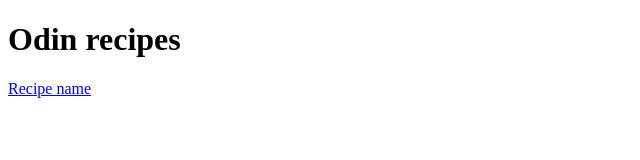
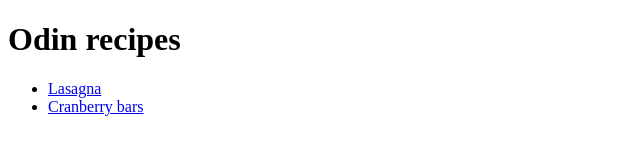
Before and after one commit to adrasti/odin-recipes, a plain HTML site: page index.html in a window 1280 px wide. Shown: the whole page, without its empty margins (0-640 px from the left). Drawn offline with Linux system fonts and the light colour scheme.

Commit message:
Edit index.html and ./recipes/chicken.html

```diff
--- a/index.html
+++ b/index.html
@@ -8,6 +8,9 @@
 </head>
 <body>
     <h1>Odin recipes</h1>
-    <a href = "./recipes/lasagna.html">Recipe name</a>
+    <ul>
+        <li><a href = "./recipes/lasagna.html">Lasagna</a></li>
+        <li><a href = "./recipes/dessert.html">Cranberry bars</a></li>
+    </ul>
 </body>
 </html>
```
